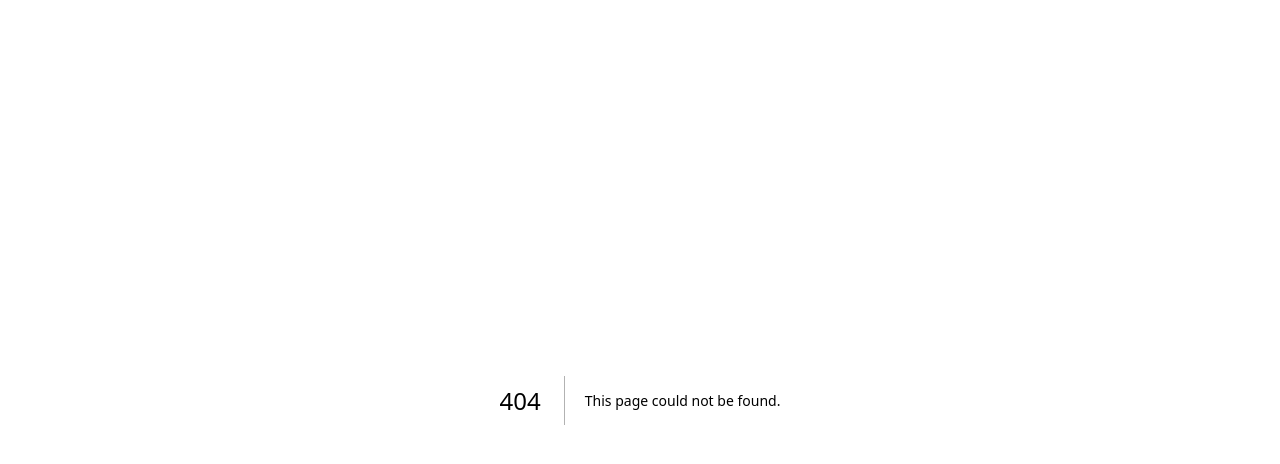
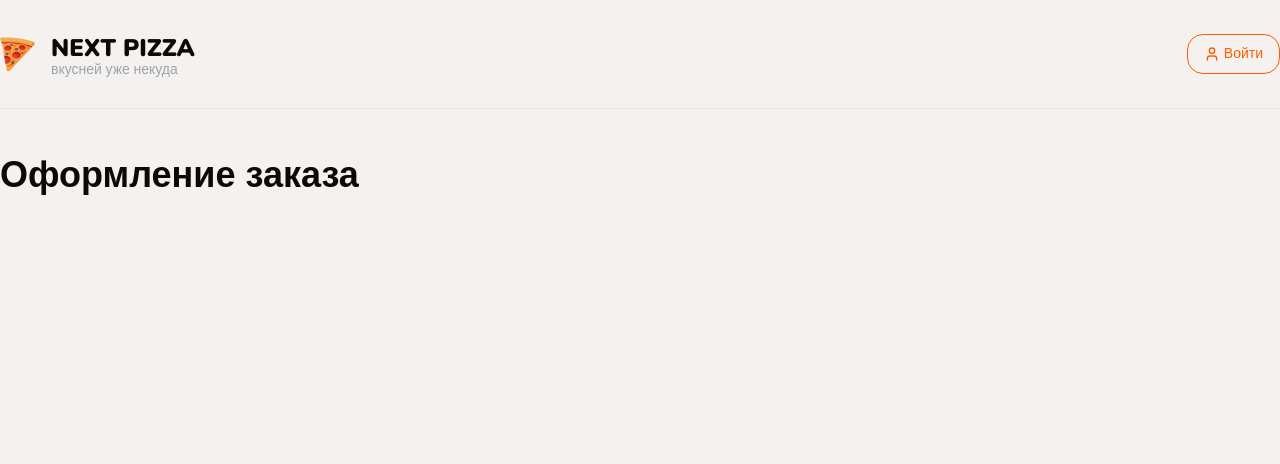
Before and after one commit to stepGT/this_nextjs_pizza, a Next.js app: page /checkout in a window 1280 px wide. Before the commit this address had no page. Shown: the top 464 px of the page. Built offline with nearby package versions, Linux system fonts and the light colour scheme.

Commit message:
Added CheckoutLayout & CheckoutPage

```diff
--- /dev/null
+++ b/src/app/(checkout)/checkout/page.tsx
@@ -0,0 +1,9 @@
+import { Container, Title } from '@/components/shared';
+
+export default function CheckoutPage() {
+  return (
+    <Container className="mt-10">
+      <Title text="Оформление заказа" className="font-extrabold mb-8 text-[36px]" />
+    </Container>
+  );
+}
--- /dev/null
+++ b/src/app/(checkout)/layout.tsx
@@ -0,0 +1,21 @@
+import { ReactNode, Suspense } from 'react';
+import { Metadata } from 'next';
+import { Container, Header } from '@/components/shared';
+
+export const metadata: Metadata = {
+  title: 'Next Pizza | Корзина',
+  description: 'Generated by create next app',
+};
+
+export default function CheckoutLayout({ children }: { children: ReactNode }) {
+  return (
+    <main className="min-h-screen bg-[#F4F1EE]">
+      <Container>
+        <Suspense>
+          <Header hasCart={false} hasSearch={false} className="border-b-gray-200" />
+        </Suspense>
+        {children}
+      </Container>
+    </main>
+  );
+}
--- a/src/components/shared/header.tsx
+++ b/src/components/shared/header.tsx
@@ -10,10 +10,11 @@ import { CartButton } from './cart-button';
 
 interface Props {
   hasSearch?: boolean;
+  hasCart?: boolean;
   className?: string;
 }
 
-export const Header: React.FC<Props> = ({ hasSearch = true, className }) => {
+export const Header: React.FC<Props> = ({ hasSearch = true, hasCart = true, className }) => {
   return (
     <header className={cn('border-b', className)}>
       <Container className="flex items-center justify-between py-8">
@@ -39,7 +40,7 @@ export const Header: React.FC<Props> = ({ hasSearch = true, className }) => {
             Войти
           </Button>
 
-          <CartButton />
+          {hasCart && <CartButton />}
         </div>
       </Container>
     </header>
```
Lines whose indentation alone changed are shown as unchanged.
